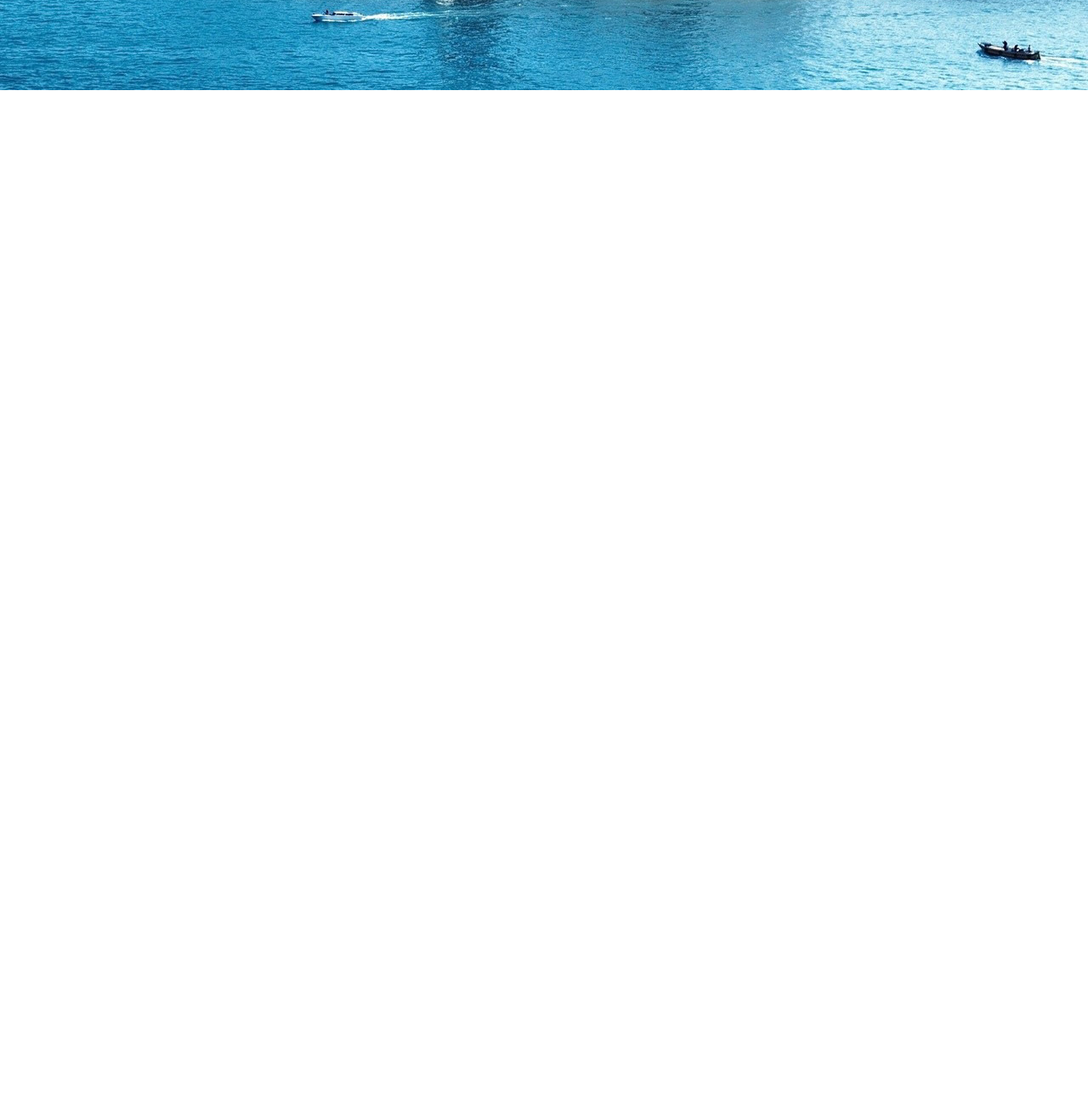
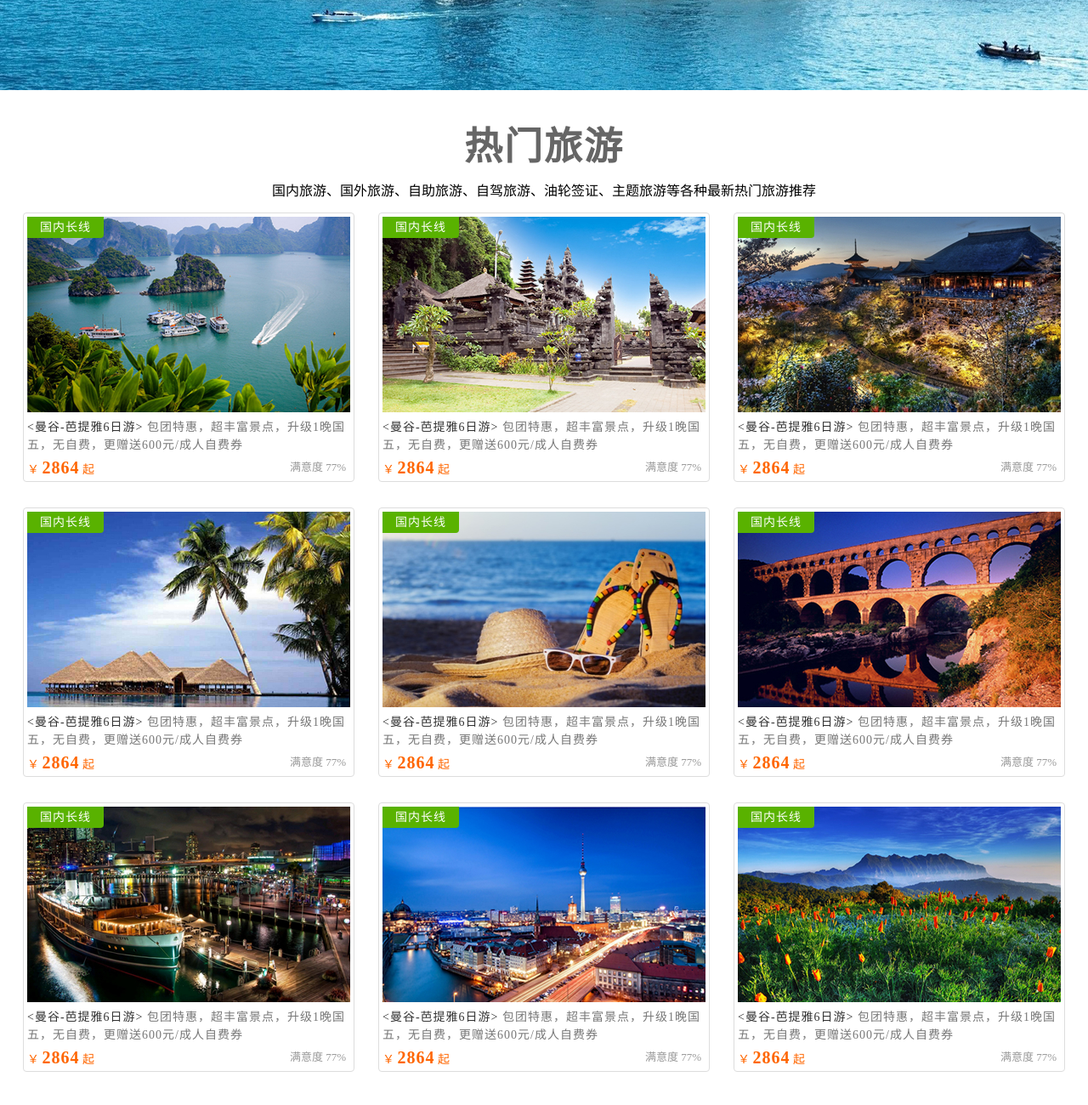
Before and after one commit to yinjin/html5-pc, a plain HTML site: page index.html in a window 1280 px wide. Shown: the part 564-1864 px from the top of the page at 85% size. Before the commit the page ends 800 px from the top, so only its background shows below. Drawn offline with Linux system fonts and the light colour scheme.

Commit message:
首页-景点列表
1、figure标签的使用
2、列表采用3*3，图文并貌的形式

```diff
--- a/css/style.css
+++ b/css/style.css
@@ -104,3 +104,70 @@ a {
 	outline: none;
 	background-color: #eee;
 }
+#tour{
+	width: 1263px;
+	height: 1200px;
+	margin: 30px auto;
+	text-align: center;
+}
+#tour h2{
+	margin: 10px 0;
+	font-size: 45px;
+	letter-spacing: 2px;
+	color: #666;
+}
+#tour figure{
+	border: 1px solid #ddd;
+	display: inline-block;
+	width: 380px;
+	padding: 4px;
+	margin: 15px 12px;
+	border-radius:4px;
+	text-align: left;
+	position: relative;
+}
+#tour figure img{
+	vertical-align: middle;
+}
+#tour figcaption {
+	font-size: 14px;
+	color: #777;
+	padding: 7px 0 5px 0;
+	letter-spacing: 1px;
+	line-height: 1.5;
+}
+#tour .title {
+	color: #333333;
+	font-weight: normal;
+}
+#tour .sat {
+	float: right;
+	font-size: 13px;
+	color: #999;
+	font-style: normal;
+	position: relative;
+
+	right: 5px;
+}
+#tour .price {
+	color: #f60;
+	font-size: 14px;
+}
+#tour .price strong{
+	font-size: 20px;
+	letter-spacing: 1px;
+}
+#tour .type{
+	width: 90px;
+	height: 25px;
+	line-height: 25px;
+	text-align: center;
+	font-size: 14px;
+	color: #fff;
+	letter-spacing: 1px;
+	background-color: #59b200;
+	position: absolute;
+	top: 4px;
+	left: 4px;
+	border-bottom-right-radius: 4px;
+}
--- a/index.html
+++ b/index.html
@@ -39,6 +39,123 @@
 			<input type="text" name="" id="" class="search" placeholder="请输入旅游景点或城市" />
 			<button class="button">搜索</button>
 		</div>
+		<!--景点展示-->
+		<div id="tour">
+			<!--标题区--分为大标题和内容，用section标签比较适合-->
+			<section>
+				<h2>热门旅游</h2>
+				<p>国内旅游、国外旅游、自助旅游、自驾旅游、油轮签证、主题旅游等各种最新热门旅游推荐</p>
+			</section>
+			<!--景点列表-->
+			<figure>
+				<img src="img/tour1.jpg" alt="热门旅游"/>
+				<figcaption><strong class="title">&lt;曼谷-芭提雅6日游&gt;</strong> 包团特惠，超丰富景点，升级1晚国五，无自费，更赠送600元/成人自费券</figcaption>
+				<div>
+					<em class="sat">满意度 77%</em>
+					<span class="price">￥ <strong>2864</strong> 起</span>
+				</div>
+				<div class="type">
+					国内长线
+				</div>
+			</figure>
+
+			<figure>
+				<img src="img/tour2.jpg" alt="热门旅游"/>
+				<figcaption><strong class="title">&lt;曼谷-芭提雅6日游&gt;</strong> 包团特惠，超丰富景点，升级1晚国五，无自费，更赠送600元/成人自费券</figcaption>
+				<div>
+					<em class="sat">满意度 77%</em>
+					<span class="price">￥ <strong>2864</strong> 起</span>
+				</div>
+				<div class="type">
+					国内长线
+				</div>
+			</figure>
+
+			<figure>
+				<img src="img/tour3.jpg" alt="热门旅游"/>
+				<figcaption><strong class="title">&lt;曼谷-芭提雅6日游&gt;</strong> 包团特惠，超丰富景点，升级1晚国五，无自费，更赠送600元/成人自费券</figcaption>
+				<div>
+					<em class="sat">满意度 77%</em>
+					<span class="price">￥ <strong>2864</strong> 起</span>
+				</div>
+				<div class="type">
+					国内长线
+				</div>
+			</figure>
+
+			<figure>
+				<img src="img/tour4.jpg" alt="热门旅游"/>
+				<figcaption><strong class="title">&lt;曼谷-芭提雅6日游&gt;</strong> 包团特惠，超丰富景点，升级1晚国五，无自费，更赠送600元/成人自费券</figcaption>
+				<div>
+					<em class="sat">满意度 77%</em>
+					<span class="price">￥ <strong>2864</strong> 起</span>
+				</div>
+				<div class="type">
+					国内长线
+				</div>
+			</figure>
+
+			<figure>
+				<img src="img/tour5.jpg" alt="热门旅游"/>
+				<figcaption><strong class="title">&lt;曼谷-芭提雅6日游&gt;</strong> 包团特惠，超丰富景点，升级1晚国五，无自费，更赠送600元/成人自费券</figcaption>
+				<div>
+					<em class="sat">满意度 77%</em>
+					<span class="price">￥ <strong>2864</strong> 起</span>
+				</div>
+				<div class="type">
+					国内长线
+				</div>
+			</figure>
+
+			<figure>
+				<img src="img/tour6.jpg" alt="热门旅游"/>
+				<figcaption><strong class="title">&lt;曼谷-芭提雅6日游&gt;</strong> 包团特惠，超丰富景点，升级1晚国五，无自费，更赠送600元/成人自费券</figcaption>
+				<div>
+					<em class="sat">满意度 77%</em>
+					<span class="price">￥ <strong>2864</strong> 起</span>
+				</div>
+				<div class="type">
+					国内长线
+				</div>
+			</figure>
+
+			<figure>
+				<img src="img/tour7.jpg" alt="热门旅游"/>
+				<figcaption><strong class="title">&lt;曼谷-芭提雅6日游&gt;</strong> 包团特惠，超丰富景点，升级1晚国五，无自费，更赠送600元/成人自费券</figcaption>
+				<div>
+					<em class="sat">满意度 77%</em>
+					<span class="price">￥ <strong>2864</strong> 起</span>
+				</div>
+				<div class="type">
+					国内长线
+				</div>
+			</figure>
+
+			<figure>
+				<img src="img/tour8.jpg" alt="热门旅游"/>
+				<figcaption><strong class="title">&lt;曼谷-芭提雅6日游&gt;</strong> 包团特惠，超丰富景点，升级1晚国五，无自费，更赠送600元/成人自费券</figcaption>
+				<div>
+					<em class="sat">满意度 77%</em>
+					<span class="price">￥ <strong>2864</strong> 起</span>
+				</div>
+				<div class="type">
+					国内长线
+				</div>
+			</figure>
+
+			<figure>
+				<img src="img/tour9.jpg" alt="热门旅游"/>
+				<figcaption><strong class="title">&lt;曼谷-芭提雅6日游&gt;</strong> 包团特惠，超丰富景点，升级1晚国五，无自费，更赠送600元/成人自费券</figcaption>
+				<div>
+					<em class="sat">满意度 77%</em>
+					<span class="price">￥ <strong>2864</strong> 起</span>
+				</div>
+				<div class="type">
+					国内长线
+				</div>
+			</figure>
+
+		</div>
 	</body>
 
 </html>
```
